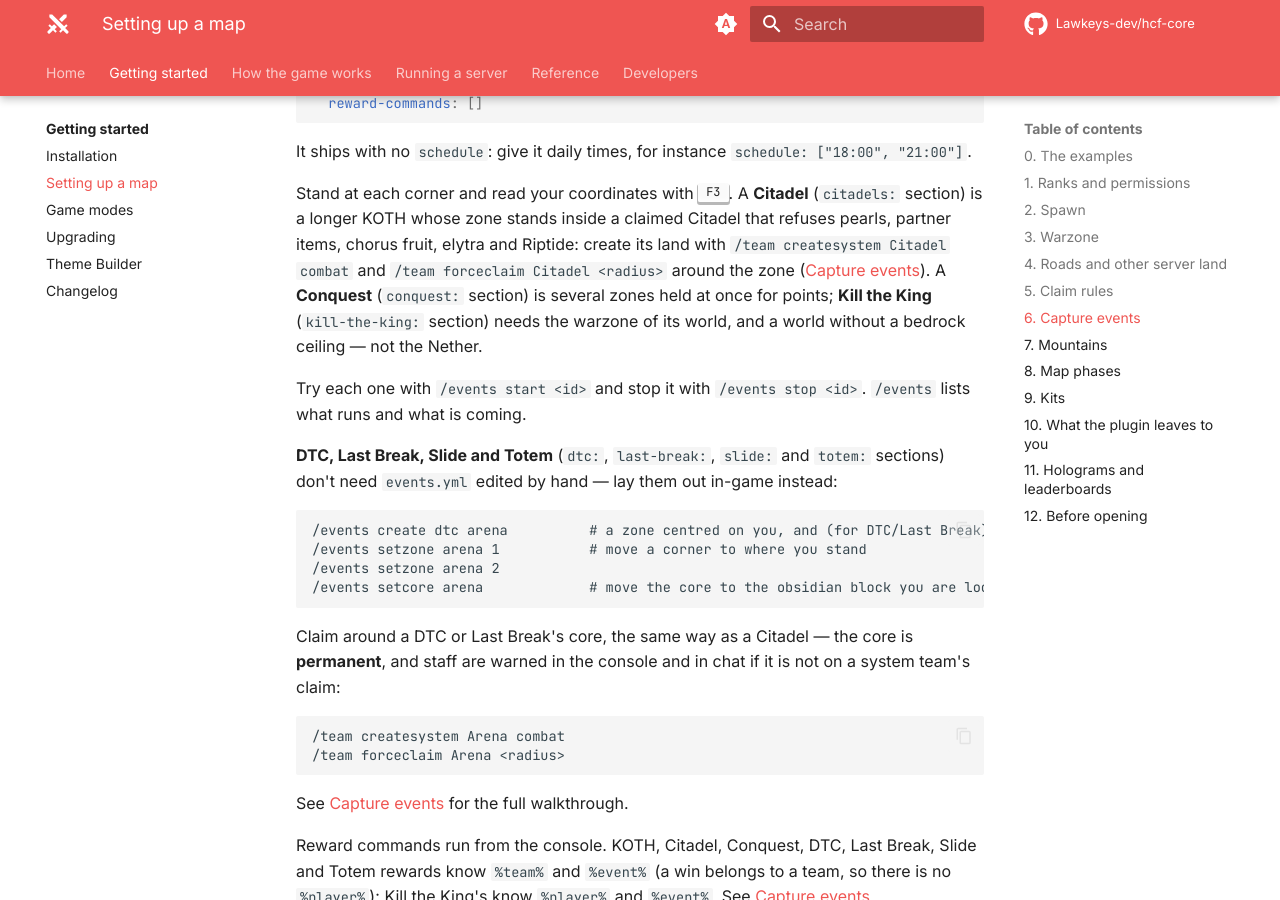
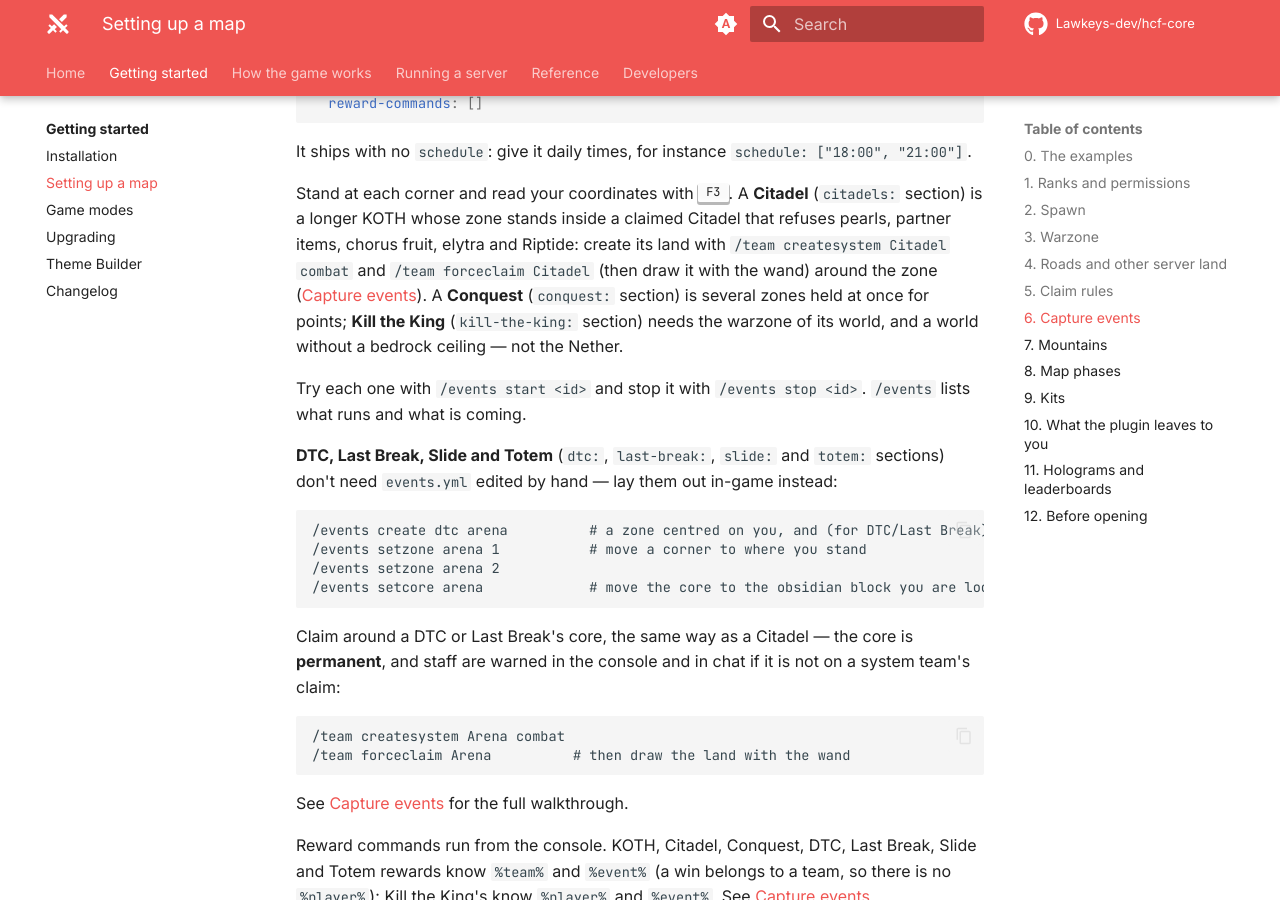
Before and after one commit to Lawkeys-dev/hcf-core, an MkDocs documentation site: the page built from docs/getting-started/setup-guide.md, in a window 1280 px wide and 900 px high, scrolled down 4539 px. Built offline with MkDocs 1.6.1 and Material for MkDocs 9.7.7, drawn with Linux system fonts in a browser that asks for light colours; comment, search, counter and statistics services are not loaded.

Commit message:
Claims: no radius left in the forceclaim hints
The message that follows /team createsystem, and three pages of the
docs, still told staff to give /team forceclaim a radius; it now hands
over the wand.

````diff
--- a/docs/gameplay/events.md
+++ b/docs/gameplay/events.md
@@ -224,7 +224,7 @@ If a DTC or Last Break's core is not on a **system team's claim**, staff are war
 
 ```text
 /team createsystem <name> combat
-/team forceclaim <name> <radius>
+/team forceclaim <name>          # then draw the land with the wand
 ```
 
 ## Zone holograms
--- a/docs/getting-started/setup-guide.md
+++ b/docs/getting-started/setup-guide.md
@@ -101,7 +101,7 @@ In `events.yml`, each event under `events:` is a zone — a `world` and two corn
 
 It ships with no `schedule`: give it daily times, for instance `schedule: ["18:00", "21:00"]`.
 
-Stand at each corner and read your coordinates with ++f3++. A **Citadel** (`citadels:` section) is a longer KOTH whose zone stands inside a claimed Citadel that refuses pearls, partner items, chorus fruit, elytra and Riptide: create its land with `/team createsystem Citadel combat` and `/team forceclaim Citadel <radius>` around the zone ([Capture events](../gameplay/events.md#citadel)). A **Conquest** (`conquest:` section) is several zones held at once for points; **Kill the King** (`kill-the-king:` section) needs the warzone of its world, and a world without a bedrock ceiling — not the Nether.
+Stand at each corner and read your coordinates with ++f3++. A **Citadel** (`citadels:` section) is a longer KOTH whose zone stands inside a claimed Citadel that refuses pearls, partner items, chorus fruit, elytra and Riptide: create its land with `/team createsystem Citadel combat` and `/team forceclaim Citadel` (then draw it with the wand) around the zone ([Capture events](../gameplay/events.md#citadel)). A **Conquest** (`conquest:` section) is several zones held at once for points; **Kill the King** (`kill-the-king:` section) needs the warzone of its world, and a world without a bedrock ceiling — not the Nether.
 
 Try each one with `/events start <id>` and stop it with `/events stop <id>`. `/events` lists what runs and what is coming.
 
@@ -118,7 +118,7 @@ Claim around a DTC or Last Break's core, the same way as a Citadel — the core
 
 ```text
 /team createsystem Arena combat
-/team forceclaim Arena <radius>
+/team forceclaim Arena          # then draw the land with the wand
 ```
 
 See [Capture events](../gameplay/events.md#setting-up-dtc-last-break-slide-and-totem-in-game) for the full walkthrough.
--- a/src/main/resources/lang/en.yml
+++ b/src/main/resources/lang/en.yml
@@ -68,8 +68,8 @@ team:
   # --- Lifecycle ---------------------------------------------------------
   # --- Server (system) teams: safe zones and combat zones -------------------
   system:
-    created-safe: "{success}Server team {secondary}%team% {success}created as a {secondary}safe zone {success}(no PvP while pvp.yml's safe-zones is on). Give it land with {secondary}/team forceclaim %team% [radius]{success}."
-    created-combat: "{success}Server team {secondary}%team% {success}created as a {secondary}combat zone {success}(PvP on). Give it land with {secondary}/team forceclaim %team% [radius]{success}."
+    created-safe: "{success}Server team {secondary}%team% {success}created as a {secondary}safe zone {success}(no PvP while pvp.yml's safe-zones is on). Give it land with {secondary}/team forceclaim %team%{success}."
+    created-combat: "{success}Server team {secondary}%team% {success}created as a {secondary}combat zone {success}(PvP on). Give it land with {secondary}/team forceclaim %team%{success}."
     zone-safe: "{secondary}%team% {success}is now a {secondary}safe zone{success}: nobody can be attacked on its land while pvp.yml's safe-zones is on."
     zone-combat: "{secondary}%team% {success}is now a {secondary}combat zone{success}: players can fight on its land."
     invalid-zone: "{error}'%input%' is not a zone kind - use safe or combat."
````
Also changed, not shown: docs/server/troubleshooting.md (+1 -1 lines).
